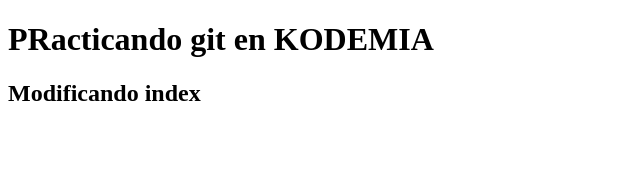
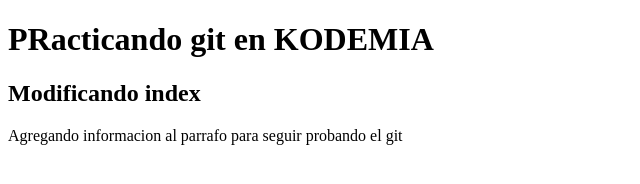
Before and after one commit to iscwarrior/practicaGit_14mar23, a plain HTML site: page index.html in a window 1280 px wide. Shown: the whole page, without its empty margins (0-640 px from the left). Drawn offline with Linux system fonts and the light colour scheme.

Commit message:
Se agrego parrafo al index.html

```diff
--- a/index.html
+++ b/index.html
@@ -9,5 +9,7 @@
 <body>
         <h1> PRacticando git en KODEMIA</h1>
         <h2> Modificando index </h2>
+
+        <p> Agregando informacion al parrafo para seguir probando el git </p>
 </body>
 </html>
```
